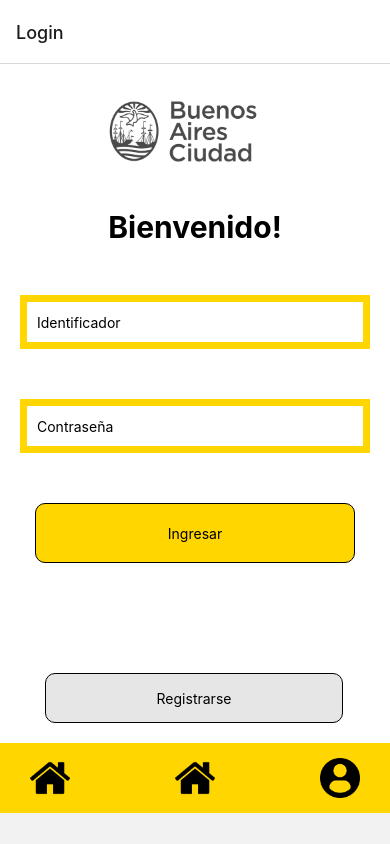
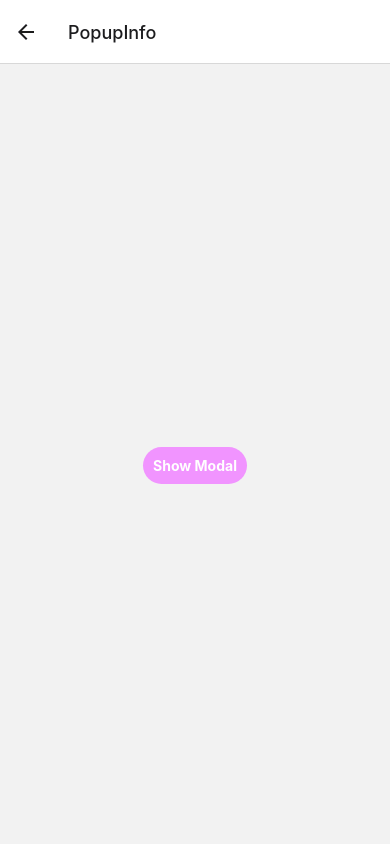
Before and after one commit to Valenquiroga25/TPO_Desarrollo_De_Aplicaciones, a React Native app in the folder TPO/FrontEnd/: screen /PopupInfo in a window 390 px wide. Built offline with nearby package versions, Linux system fonts and the light colour scheme.

Commit message:
Avances Login y Navbar

```diff
--- a/TPO/FrontEnd/App.js
+++ b/TPO/FrontEnd/App.js
@@ -1,12 +1,16 @@
 import * as React from 'react';
 import { NavigationContainer } from '@react-navigation/native';
+import { createNativeStackNavigator } from '@react-navigation/native-stack';
 import Login from './src/pages/Login';
 import Registro from './src/pages/Registro';
-
-import { createNativeStackNavigator } from '@react-navigation/native-stack';
+import DashboardNeighbor from './src/pages/DashboardNeighbor';
+import DashboardPersonal from './src/pages/DashboardPersonal';
+import Navbar from './src/components/Navbar';
+import PopupInfo from './src/components/PopupInfo';
 
 
 function App() {
+
   const Stack = createNativeStackNavigator();
 
   return (
@@ -14,6 +18,12 @@ function App() {
         <Stack.Navigator initialRouteName='Login'>
           <Stack.Screen name='Login' component={Login}/>
           <Stack.Screen name='Registro' component={Registro}/>
+          <Stack.Screen name='DashboardNeighbor' component={DashboardNeighbor}/>
+          <Stack.Screen name='DashboardPersonal' component={DashboardPersonal}/>
+          <Stack.Screen name='PopupInfo' component={PopupInfo}/>
+
+          <Stack.Screen name='Navbar' component={Navbar}/>
+
         </Stack.Navigator>
       </NavigationContainer>
   );
--- a/TPO/FrontEnd/src/components/Navbar.js
+++ b/TPO/FrontEnd/src/components/Navbar.js
@@ -1,15 +1,35 @@
-import React, { useState } from 'react'
-import {View, Image, StyleSheet, TouchableOpacity} from 'react-native'
+import React, {useState} from 'react'
+import {View, Image, StyleSheet, TouchableOpacity, Modal, Text, Pressable} from 'react-native'
 
 function Navbar(){
-    const [identificador, setIdentificador] = useState('');
-    const [contrasenia, setContrasenia] = useState('');
+    const [modalVisible, setModalVisible] = useState(false);
 
     return(
     <View style={styles.containar}>
-        <TouchableOpacity onPress={() => {}}>
+
+        <Modal
+            animationType="slide"
+            transparent={true}
+            visible={modalVisible}
+            onRequestClose={() => {
+            Alert.alert('Modal has been closed.');
+            setModalVisible(!modalVisible);
+            }}>
+            <View style={styles.centeredView}>
+                <View style={styles.modalView}>
+                    <Text style={styles.modalText}>Hello World!</Text>
+                    <Pressable
+                    style={[styles.button, styles.buttonClose]}
+                    onPress={() => setModalVisible(!modalVisible)}>
+                    <Text style={styles.textStyle}>Hide Modal</Text>
+                    </Pressable>
+                </View>
+            </View>
+        </Modal>
+
+        <TouchableOpacity onPress={() => (setModalVisible(true))}>
             <View>
-                <Image style={styles.images} source={require('../../assets/ImagenCasa.png')}/>
+                <Image style={styles.images} source={require('../../assets/Pregunta1.png')}/>
             </View>
         </TouchableOpacity>
 
--- /dev/null
+++ b/TPO/FrontEnd/src/components/PopupInfo.js
@@ -0,0 +1,80 @@
+import React, {useState} from 'react';
+import {Alert, Modal, StyleSheet, Text, Pressable, View} from 'react-native';
+
+function PopupInfo(){
+  const [modalVisible, setModalVisible] = useState(false);
+  return (
+    <View style={styles.centeredView}>
+      <Modal
+        animationType="slide"
+        transparent={true}
+        visible={modalVisible}
+        onRequestClose={() => {
+          Alert.alert('Modal has been closed.');
+          setModalVisible(!modalVisible);
+        }}>
+        <View style={styles.centeredView}>
+          <View style={styles.modalView}>
+            <Text style={styles.modalText}>Hello World!</Text>
+            <Pressable
+              style={[styles.button, styles.buttonClose]}
+              onPress={() => setModalVisible(!modalVisible)}>
+              <Text style={styles.textStyle}>Hide Modal</Text>
+            </Pressable>
+          </View>
+        </View>
+      </Modal>
+      <Pressable
+        style={[styles.button, styles.buttonOpen]}
+        onPress={() => setModalVisible(true)}>
+        <Text style={styles.textStyle}>Show Modal</Text>
+      </Pressable>
+    </View>
+  );
+};
+
+const styles = StyleSheet.create({
+    centeredView: {
+      flex: 1,
+      justifyContent: 'center',
+      alignItems: 'center',
+      marginTop: 22,
+    },
+    modalView: {
+      margin: 20,
+      backgroundColor: 'white',
+      borderRadius: 20,
+      padding: 35,
+      alignItems: 'center',
+      shadowColor: '#000',
+      shadowOffset: {
+        width: 0,
+        height: 2,
+      },
+      shadowOpacity: 0.25,
+      shadowRadius: 4,
+      elevation: 5,
+    },
+    button: {
+      borderRadius: 20,
+      padding: 10,
+      elevation: 2,
+    },
+    buttonOpen: {
+      backgroundColor: '#F194FF',
+    },
+    buttonClose: {
+      backgroundColor: '#2196F3',
+    },
+    textStyle: {
+      color: 'white',
+      fontWeight: 'bold',
+      textAlign: 'center',
+    },
+    modalText: {
+      marginBottom: 15,
+      textAlign: 'center',
+    },
+  });
+
+export default PopupInfo;
--- /dev/null
+++ b/TPO/FrontEnd/src/pages/DashboardNeighbor.js
@@ -0,0 +1,11 @@
+import React from 'react'
+
+function DashboardNeighbor() {
+  return (
+    <View>
+
+    </View>
+  )
+}
+
+export default DashboardNeighbor
--- /dev/null
+++ b/TPO/FrontEnd/src/pages/DashboardPersonal.js
@@ -0,0 +1,11 @@
+import React from 'react'
+
+function DashboardPersonal() {
+  return (
+    <View>
+
+    </View>
+  )
+}
+
+export default DashboardPersonal
--- a/TPO/FrontEnd/src/pages/Login.js
+++ b/TPO/FrontEnd/src/pages/Login.js
@@ -1,8 +1,58 @@
-import React from 'react'
+import {React, useState} from 'react'
 import { Text, View, StyleSheet, TextInput, TouchableOpacity, Image } from 'react-native'
 import Navbar from '../components/Navbar';
+import { useNavigation } from '@react-navigation/native';
 
-function Login() {
+function Login({navigation}) {
+  const [identificador, setIdentificador] = useState('');
+  const [contrasenia, setContrasenia] = useState('');
+  const nav = useNavigation();
+  const handleSubmit =  async(event) => {
+    try{
+      event.preventDefault();
+
+      const data = {identificador, contrasenia}
+      console.log(data);
+
+      const response = await fecth('/auth/login',{
+        method: 'POST',
+        headers: {'Content-Type' : 'application/json'},
+        body: JSON.stringify(data)
+      })
+
+      if(!response.ok){
+        throw new Error(await response.Text)
+      }
+
+      const token = response.Text;
+      localStorage.setItem('token', token);
+      const decodeToken = token.decodeToken;
+
+      if(!isExpired(decodeToken)){
+        console.log(decodeToken);
+
+        if(decodeToken.rol === 'Vecino'){
+          nav.navigate('/DashboardNeighbor')
+        }
+        else{
+          nav.navigate('/DashboardPersonal')
+        }
+      }
+
+    }catch(error){
+      alert(error);
+      console.error(error);
+    }
+  }
+
+  function handleIdentificador(event){
+    setIdentificador(event);
+  }
+
+  function handleContrasenia(event){
+    setContrasenia(event);
+  }
+
   return (
     <View>
       <View style={styles.container}>
@@ -16,16 +66,26 @@ function Login() {
         </View>
 
         <View style={{backgroundColor:'#FFD600', marginTop:50}}>
-          <TextInput inputMode='text' style={styles.input} placeholder='Identificador'></TextInput>
+          <TextInput
+          inputMode='text'
+          style={styles.input}
+          placeholder='Identificador'
+          onChangeText={handleIdentificador} value={identificador}></TextInput>
         </View>
 
         <View style={{backgroundColor:'#FFD600', marginTop:50}}>
-          <TextInput inputMode='text' style={styles.input} placeholder='Contraseña'></TextInput>
+          <TextInput
+          secureTextEntry={true}
+          inputMode='text'
+          style={styles.input}
+          placeholder='Contraseña'
+          onChangeText={handleContrasenia} value={contrasenia}></TextInput>
         </View>
 
-        <TouchableOpacity onPress={() => {}}>
+        <TouchableOpacity onPress={handleSubmit}>
           <View
             title='Botón ingresar'
+            type='submit'
             style={{
             height:60,
             margin:15,
@@ -40,7 +100,7 @@ function Login() {
           </View>
         </TouchableOpacity>
 
-        <TouchableOpacity style={styles.containerBoton} onPress={() => {}}>
+        <TouchableOpacity style={styles.containerBoton} onPress={''}>
         <View
             title='Botón Registrarse'
             style={{
@@ -59,7 +119,7 @@ function Login() {
         </TouchableOpacity>
       </View>
 
-      <Navbar title='Navbar'/>
+      <Navbar title='Navbar' navigation={navigation}/>
 
     </View>
   );
@@ -89,6 +149,10 @@ const styles = StyleSheet.create({
   },
   "containerBoton":{
     marginTop:80,
+  },
+  "boton":{
+    backgroundColor:'red',
+    width:100
   }
 });
 
```
Also changed, not shown: TPO/FrontEnd/src/pages/InfoDashboard.js (added, +12 -0 lines), TPO/FrontEnd/assets/Pregunta1.png (added).
